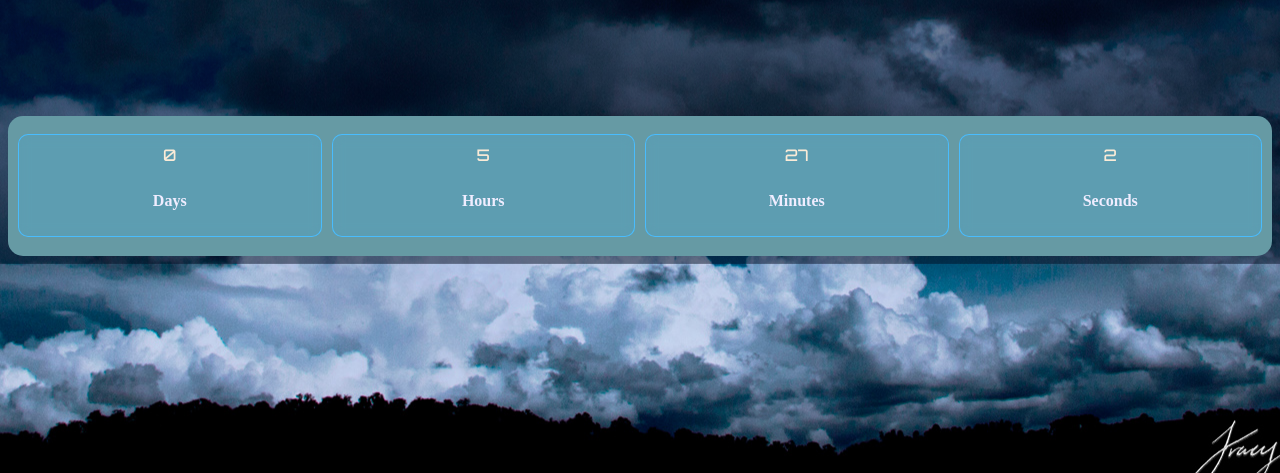
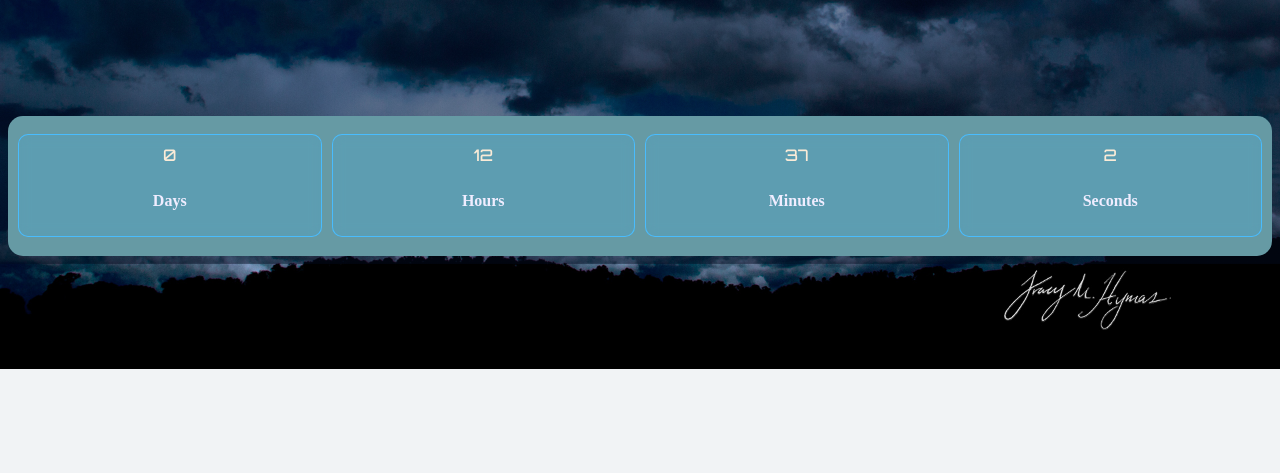
Before and after one commit to attaankvb/attaankvb.github.io, a plain HTML site: page count.html in a window 1280 px wide. Shown: the part 327-800 px from the top of the page. Drawn offline with Linux system fonts and the light colour scheme.

Commit message:
Update countdown target time to 08:00:00

```diff
--- a/count.html
+++ b/count.html
@@ -19,6 +19,7 @@ body {
     background-color: rgb(241, 243, 245);
     background-position: center;
     background-repeat: no-repeat;
+    background-size: cover;
 
 }
 
@@ -119,7 +120,7 @@ h5 {
 <script>
 
 let timer;
-const target = new Date("2026-11-22T00:50:00").getTime();
+const target = new Date("2026-11-22T08:00:00").getTime();
 
 function update(){
     const now = new Date().getTime();
```
